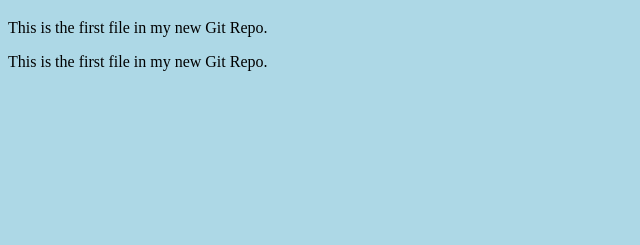
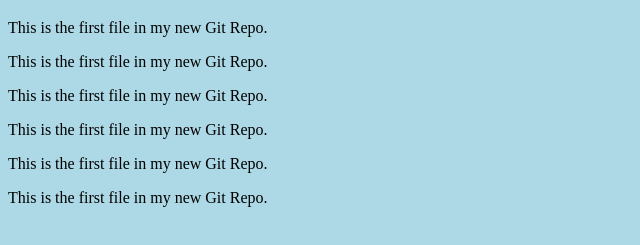
Before and after one commit to kumbharragini25/hello-world2, a plain HTML site: page index.html in a window 1280 px wide. Shown: the part 61-306 px from the top of the page, without its empty margins (0-640 px from the left). Drawn offline with Linux system fonts and the light colour scheme.

Commit message:
added few line index.html

```diff
--- a/index.html
+++ b/index.html
@@ -9,5 +9,9 @@
 <h1>Hello world!</h1>
 <p>This is the first file in my new Git Repo.</p>
 <p>This is the first file in my new Git Repo.</p>
+<p>This is the first file in my new Git Repo.</p>
+<p>This is the first file in my new Git Repo.</p>
+<p>This is the first file in my new Git Repo.</p>
+<p>This is the first file in my new Git Repo.</p>
 </body>
 </html>
```
